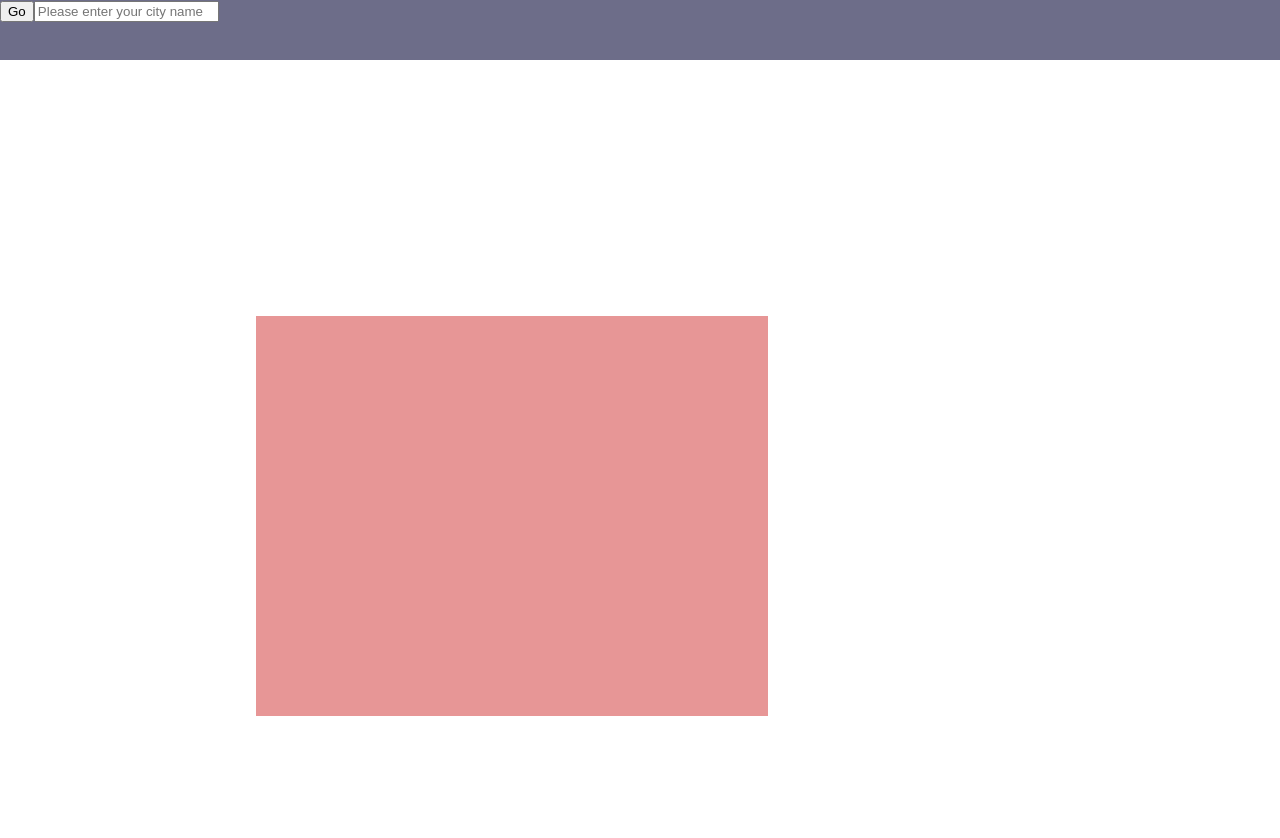
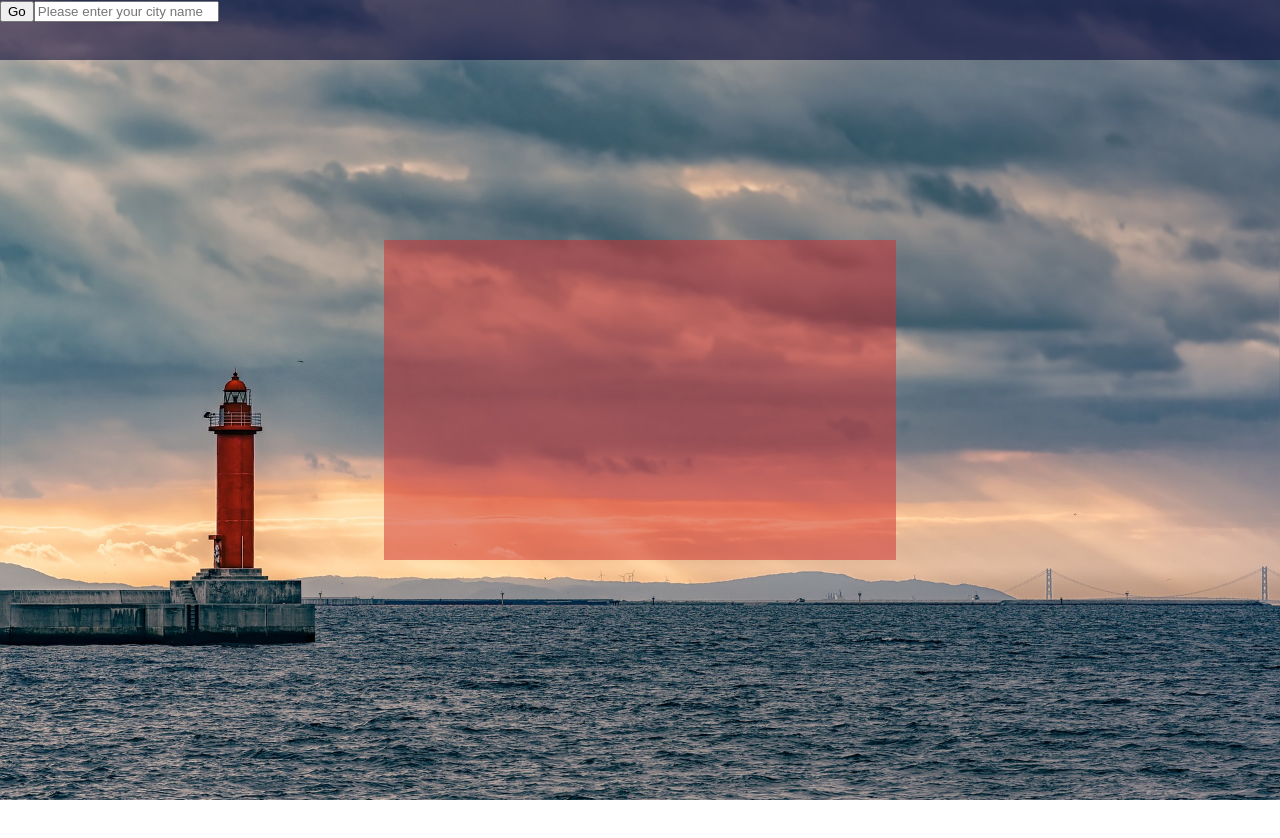
Before and after one commit to tttiiimmm1/weather, a React (Create React App) app: page / in a window 1280 px wide. Shown: the top 838 px of the page. After the commit the page ends 800 px from the top, so only its background shows below. Built offline with nearby package versions, Linux system fonts and the light colour scheme; no server answers.

Commit message:
added API, added dynamic bg, fixed some css

```diff
--- a/src/App.css
+++ b/src/App.css
@@ -1,10 +1,19 @@
 .background {
+  position:relative;
   background-color: white;
   width:100%;
-  height:100%;
+  height: calc(100vh) ;
+  background-size:cover;
+  background-repeat:no-repeat;
+  display:flex;
+  justify-content:center;
+  align-items:center;
+  flex-direction:column;
 }
 
 .upper-bar {
+  position:absolute;
+  top: 0px;
   width: 100%;
   height: 60px;
   background-color: rgba(13, 13, 59, 0.6);
@@ -13,8 +22,20 @@
 
 .weather-card {
   background-color: rgba(207, 46, 46, 0.5);
-  height: 400px;
+  height: 40%;
   width: 40%;
-  margin: 20%;
+  margin: 5%;
   z-index: 1000;
 }
+
+.Rain {
+  background-image: url("./Images/rainy-bg.PNG");
+}
+
+.Clouds {
+  background-image: url("./Images/cloudy-bg.jpg");
+}
+
+.Clear {
+  background-image: url("./Images/sunny-bg.jpg");
+}
--- a/src/App.js
+++ b/src/App.js
@@ -1,21 +1,49 @@
-import './App.css';
-import DefaultButton from './DefaultButton.js';
-//import cloudy from './Images/cloudy-bg.jpg';
-//import stormy from './Images/stormy-bg.jpg';
-//import sunny from './Images/sunny-bg.jpg';
-import rainy from './Images/rainy-bg.PNG';
-import WeatherInput from './CityInput';
-//import snowy from './Images/snowy-bg.jpg';
-//import foggy from './Images/foggy-bg.jpg';
+import React, { useState, useEffect } from "react";
+import "./App.css";
+import WeatherInput from "./CityInput";
 
 function App() {
+  const [textInput, setTextInput] = useState("");
+  const [searchItem, setSearchItem] = useState("Tokyo");
+  const [weatherData, setWeatherData] = useState({
+    weather: [{ main: "Clouds" }],
+  });
+
+  useEffect(() => {
+    async function fetchData() {
+      try {
+        const fetchedData = await fetch(
+          `https://api.openweathermap.org/data/2.5/weather?q=${searchItem}&units=imperial&appid=78bec356987690af36ca3c4146513bc9`
+        );
+        const finalData = await fetchedData.json();
+        setWeatherData(finalData);
+      } catch (error) {
+        console.log(error);
+      }
+
+      //    fetch(
+      //       `https://api.openweathermap.org/data/2.5/weather?q=${searchItem}&units=imperial&appid=78bec356987690af36ca3c4146513bc9`
+      //     )
+      //       .then((res) => res.json())
+      //       .catch(err => console.error(err))
+      //       .then((res) => setWeatherData(res))
+    }
+    fetchData();
+  }, [searchItem]);
+
+  const img = weatherData?.weather[0]?.main || "Clouds";
+
   return (
-    <div className="background">
+    <div className={`background ${img}`}>
       <div className="upper-bar">
-        <WeatherInput/>
+        <WeatherInput
+          textInput={textInput}
+          setTextInput={setTextInput}
+          setSearchItem={setSearchItem}
+        />
       </div>
 
-      <div className="weather-card" text={WeatherInput[0]}/>
+      <div className="weather-card">{weatherData?.main?.temp}</div>
     </div>
   );
 }
--- a/src/CityInput.js
+++ b/src/CityInput.js
@@ -4,8 +4,7 @@ import DefaultButton from "./DefaultButton.js";
 import { getTimestamp } from "./Helpers.js";
 
 
-export default function WeatherInput() {
-    const [textInput, setTextInput] = useState("");
+export default function WeatherInput({textInput, setTextInput, setSearchItem}) {
 
     const handleChange = (e) => {
       setTextInput(e.target.value);
@@ -16,14 +15,7 @@ export default function WeatherInput() {
      */
     const handleSubmit = () => {
       if (textInput !== "") {
-        const newCity = {
-          cityName: textInput,
-          //temp: 0,
-          //weatherType: "Sunny",
-          //timestamp: getTimestamp(),
-          //humidity: 0,
-        };
-        return newCity
+        setSearchItem(textInput);
       }
       setTextInput("");
     };
@@ -35,7 +27,6 @@ export default function WeatherInput() {
 
     const handleKeypress = (e) => {
       if (e.key === "Enter") {
-        console.log("keypress")
         return handleSubmit();
       }
 
@@ -44,7 +35,7 @@ export default function WeatherInput() {
     <div className="inputBox">
       <DefaultButton
         type1="input-button"
-        action={WeatherInput}
+        action={handleSubmit}
         text="Go"
       />
       <input
```
